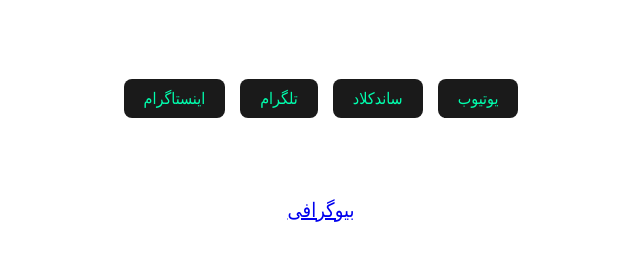
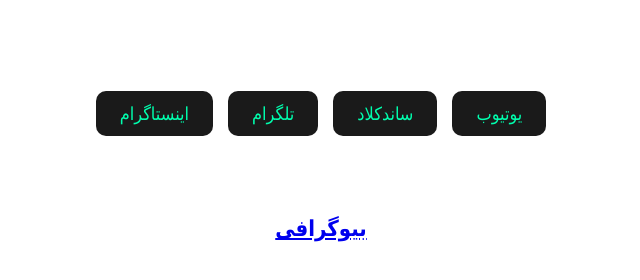
Before and after one commit to alijanmusic/Alijan, a plain HTML site: page index.html in a window 1280 px wide. Shown: the part 112-392 px from the top of the page, without its empty margins (319-959 px from the left). Drawn offline with Linux system fonts and the light colour scheme.

Commit message:
Update index.html

```diff
--- a/index.html
+++ b/index.html
@@ -21,12 +21,12 @@
     }
 
     h1 {
-      font-size: 28px;
+      font-size: 32px;
       margin-bottom: 10px;
     }
 
     p {
-      font-size: 18px;
+      font-size: 20px;
       margin-bottom: 30px;
     }
 
@@ -41,10 +41,10 @@
     .links a {
       color: #00ffae;
       text-decoration: none;
-      font-size: 16px;
+      font-size: 18px;
       background-color: #1a1a1a;
-      padding: 10px 20px;
-      border-radius: 8px;
+      padding: 12px 24px;
+      border-radius: 10px;
       transition: background-color 0.3s ease;
     }
 
@@ -53,7 +53,7 @@
     }
 
     a {
-      font-size: 18px;
+      font-size: 20px;
     }
   </style>
 </head>
@@ -62,6 +62,7 @@
     <h1>به سایت رسمی علیجان خوش اومدی</h1>
     <p>اینجا می‌تونی موزیک‌های علیجان، الهام‌ها و مسیرهای علیجان رو دنبال کنی.</p>
   </header>
+
   <div class="links">
     <a href="https://www.instagram.com/__.alijan" target="_blank">اینستاگرام</a>
     <a href="https://t.me/alijanChannell" target="_blank">تلگرام</a>
@@ -69,6 +70,6 @@
     <a href="https://youtu.be/9lTAFeyCAGk?si=I4FSpKm1KZ0NWwjY" target="_blank">یوتیوب</a>
   </div>
 
-  <a href="biography.html" style="display:block; margin-top: 30px; font-size: 20px;">بیوگرافی</a>
+  <a href="biography.html" style="display:block; margin-top: 30px; font-size: 22px; font-weight: bold;">بیوگرافی</a>
 </body>
 </html>
```
